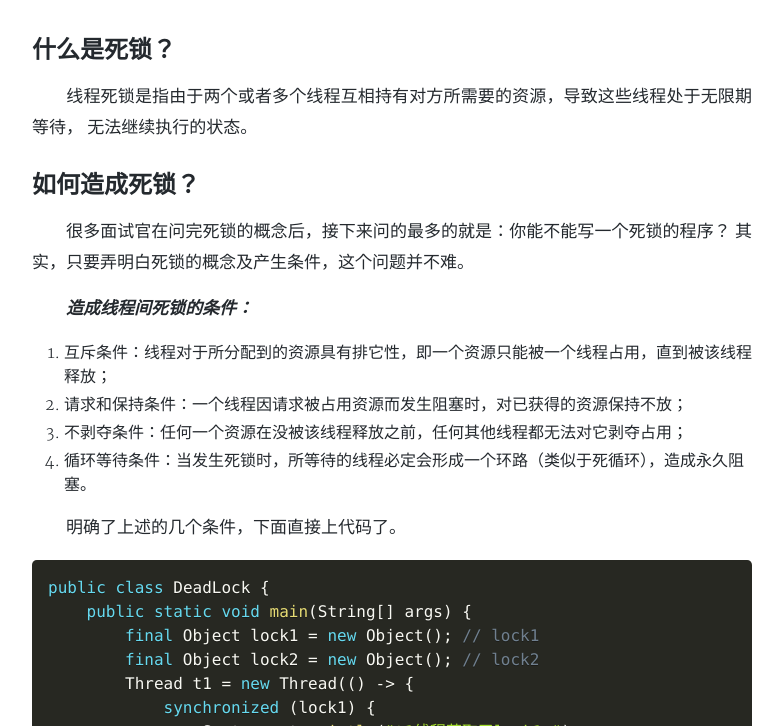
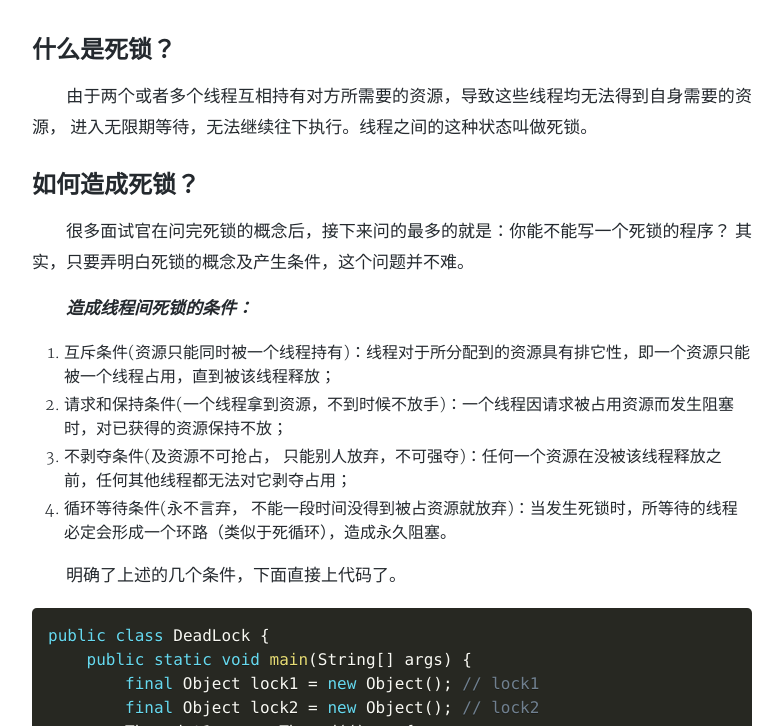
Before and after one commit to yeslsl/never-ever-ver-er-r.github.io, a Jekyll site: the page built from _posts/2019-06-30-死锁与死锁分析.md, in a window 1280 px wide and 900 px high, scrolled down 290 px, cut to the strip 174-900 px from the top of the window. Shown: the whole strip, without its empty margins (248-1031 px from the left). Built offline with Jekyll 4.4.1, drawn with Linux system fonts in a browser that asks for light colours; nearby versions of some CDN libraries; a style sheet for code colours, icons or effects is not loaded.

Commit message:
死锁及死锁分析 格式调整及表述完善

````diff
--- a/_posts/2019-06-30-死锁与死锁分析.md
+++ b/_posts/2019-06-30-死锁与死锁分析.md
@@ -9,18 +9,18 @@ tags: java 死锁 死锁分析 Dead Lock
 ---
 
 ## 什么是死锁？
-　　线程死锁是指由于两个或者多个线程互相持有对方所需要的资源，导致这些线程处于无限期等待，
-无法继续执行的状态。
+　　由于两个或者多个线程互相持有对方所需要的资源，导致这些线程均无法得到自身需要的资源，
+进入无限期等待，无法继续往下执行。线程之间的这种状态叫做死锁。
 
 ## 如何造成死锁？
 　　很多面试官在问完死锁的概念后，接下来问的最多的就是：你能不能写一个死锁的程序？
 其实，只要弄明白死锁的概念及产生条件，这个问题并不难。
 
 　　**_造成线程间死锁的条件：_**
-1. 互斥条件：线程对于所分配到的资源具有排它性，即一个资源只能被一个线程占用，直到被该线程释放；
-2. 请求和保持条件：一个线程因请求被占用资源而发生阻塞时，对已获得的资源保持不放；
-3. 不剥夺条件：任何一个资源在没被该线程释放之前，任何其他线程都无法对它剥夺占用；
-4. 循环等待条件：当发生死锁时，所等待的线程必定会形成一个环路（类似于死循环），造成永久阻塞。
+1. 互斥条件(资源只能同时被一个线程持有)：线程对于所分配到的资源具有排它性，即一个资源只能被一个线程占用，直到被该线程释放；
+2. 请求和保持条件(一个线程拿到资源，不到时候不放手)：一个线程因请求被占用资源而发生阻塞时，对已获得的资源保持不放；
+3. 不剥夺条件(及资源不可抢占， 只能别人放弃，不可强夺)：任何一个资源在没被该线程释放之前，任何其他线程都无法对它剥夺占用；
+4. 循环等待条件(永不言弃， 不能一段时间没得到被占资源就放弃)：当发生死锁时，所等待的线程必定会形成一个环路（类似于死循环），造成永久阻塞。
 
 　　明确了上述的几个条件，下面直接上代码了。
 ```java
````
Also changed, not shown: other parts of _posts/2019-06-30-死锁与死锁分析.md (+3 -0 lines).
